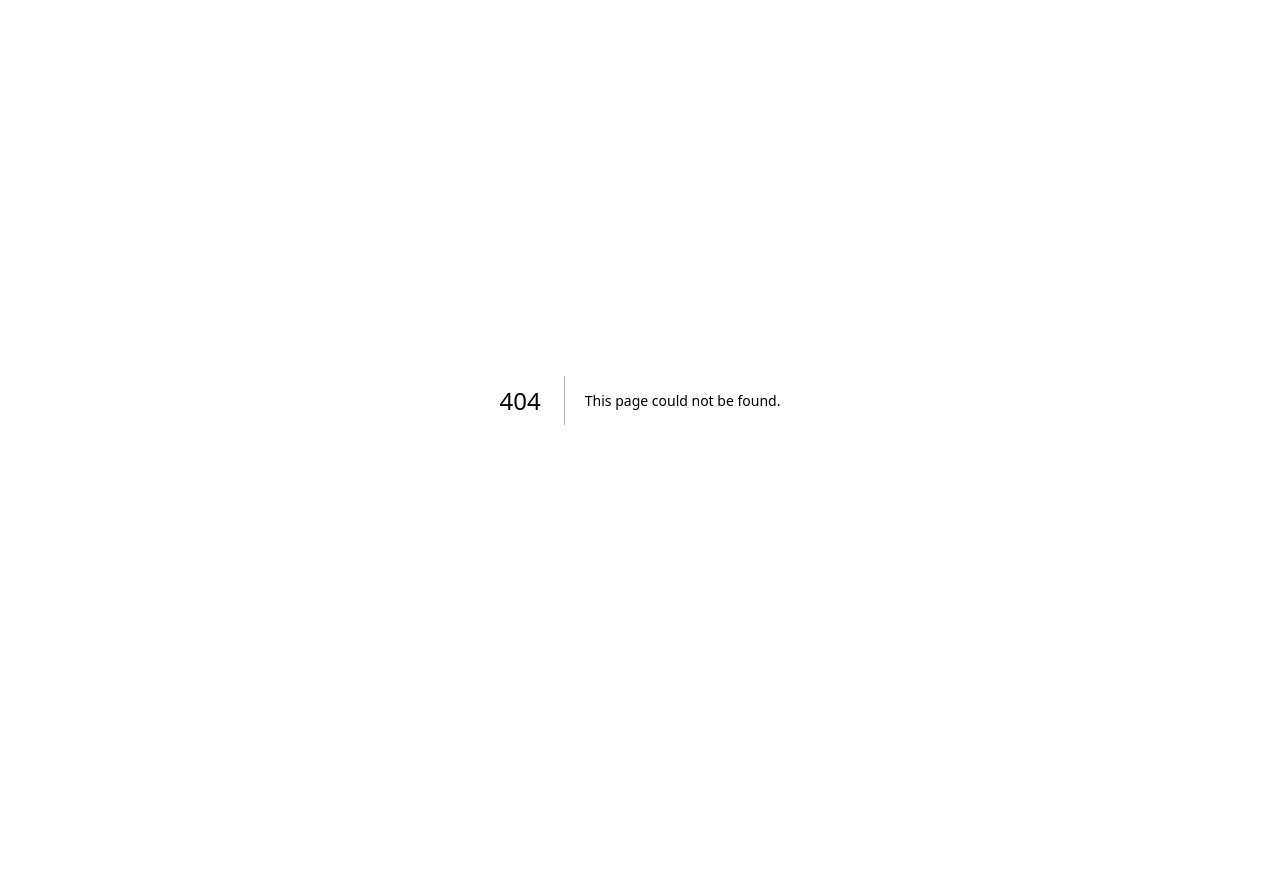
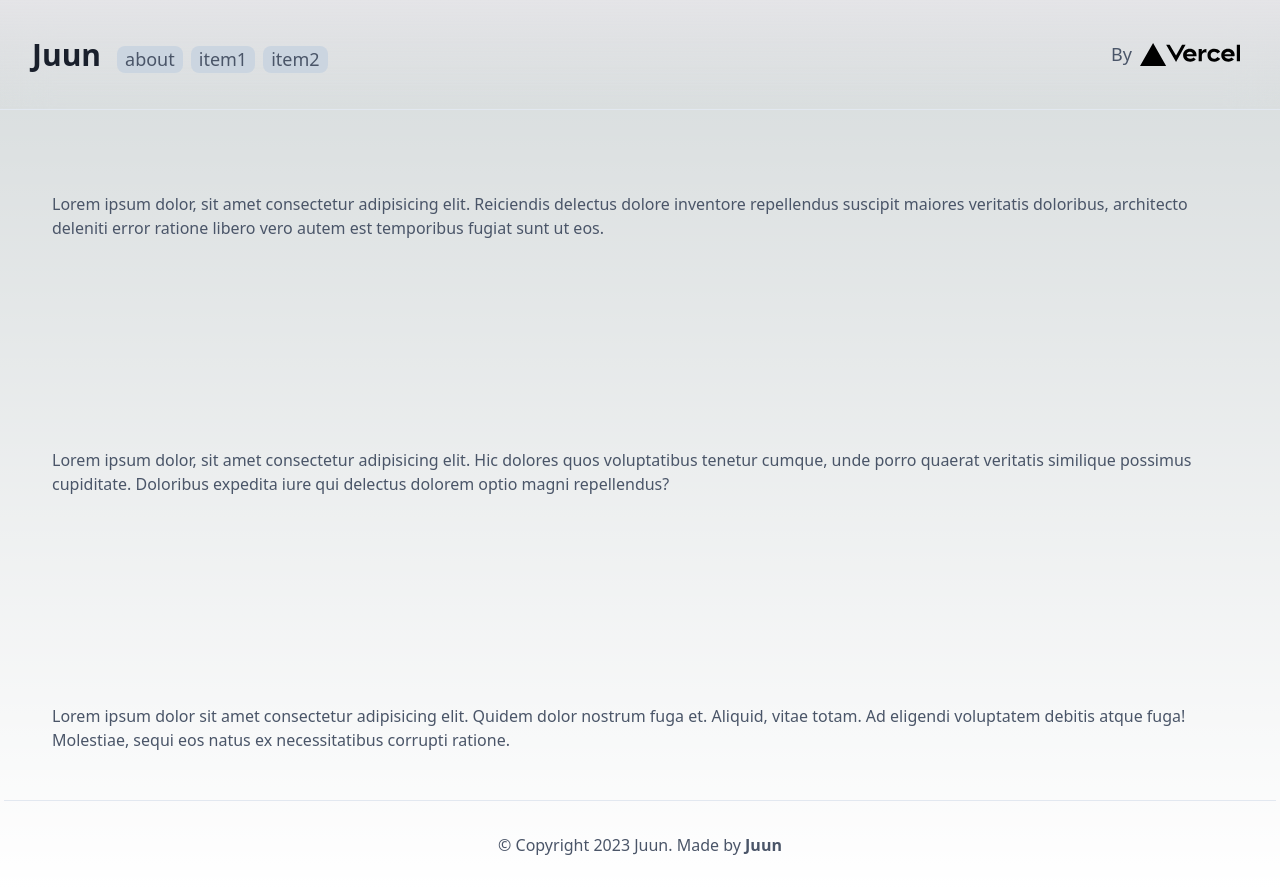
Before and after one commit to juunie-roh/setting-up-next, a Next.js app: page /about in a window 1280 px wide. Before the commit this address had no page. Before the commit the page ends 800 px from the top, so only its background shows below. Built offline with nearby package versions, Linux system fonts and the light colour scheme.

Commit message:
feat(about): about page added
Example About Page, filled with 3 Lorems. Tests will be added soon, still on progress

```diff
--- /dev/null
+++ b/src/pages/about.tsx
@@ -0,0 +1,33 @@
+import { Meta } from '@/layouts/Meta';
+import { Main } from '@/templates/Main';
+
+const About = () => (
+  <Main
+    meta={
+      <Meta
+        title="about Juun"
+        description="description about this page, explain packages & techs used."
+      />
+    }
+  >
+    <p>
+      Lorem ipsum dolor, sit amet consectetur adipisicing elit. Reiciendis
+      delectus dolore inventore repellendus suscipit maiores veritatis
+      doloribus, architecto deleniti error ratione libero vero autem est
+      temporibus fugiat sunt ut eos.
+    </p>
+    <p>
+      Lorem ipsum dolor, sit amet consectetur adipisicing elit. Hic dolores quos
+      voluptatibus tenetur cumque, unde porro quaerat veritatis similique
+      possimus cupiditate. Doloribus expedita iure qui delectus dolorem optio
+      magni repellendus?
+    </p>
+    <p>
+      Lorem ipsum dolor sit amet consectetur adipisicing elit. Quidem dolor
+      nostrum fuga et. Aliquid, vitae totam. Ad eligendi voluptatem debitis
+      atque fuga! Molestiae, sequi eos natus ex necessitatibus corrupti ratione.
+    </p>
+  </Main>
+);
+
+export default About;
--- a/src/templates/Main.tsx
+++ b/src/templates/Main.tsx
@@ -14,7 +14,7 @@ const Main = (props: IMainProps) => (
     {props.meta}
 
     <div className="mx-auto">
-      <header className="fixed left-0 top-0 z-10 flex w-full items-center justify-between border-b border-gray-300 bg-gradient-to-b from-zinc-200 p-8 backdrop-blur-xl dark:border-neutral-800 dark:bg-zinc-800/30 dark:from-inherit">
+      <header className="fixed left-0 top-0 z-10 flex w-full items-center justify-between border-b border-gray-300 bg-gradient-to-b from-zinc-200 p-4 backdrop-blur-xl dark:border-neutral-800 dark:bg-zinc-800/30 dark:from-inherit lg:p-8">
         <div className="flex items-baseline gap-4">
           <h1 className="text-xl font-bold text-gray-900 lg:text-3xl">
             <Link href="/">{AppConfig.title}</Link>
@@ -48,7 +48,7 @@ const Main = (props: IMainProps) => (
           />
         </a>
       </header>
-      <main className="flex min-h-screen flex-col items-center justify-between p-24 pt-48">
+      <main className="flex min-h-screen flex-col items-center justify-between p-8 pt-32 lg:p-12 lg:pt-48">
         {props.children}
       </main>
 
```
